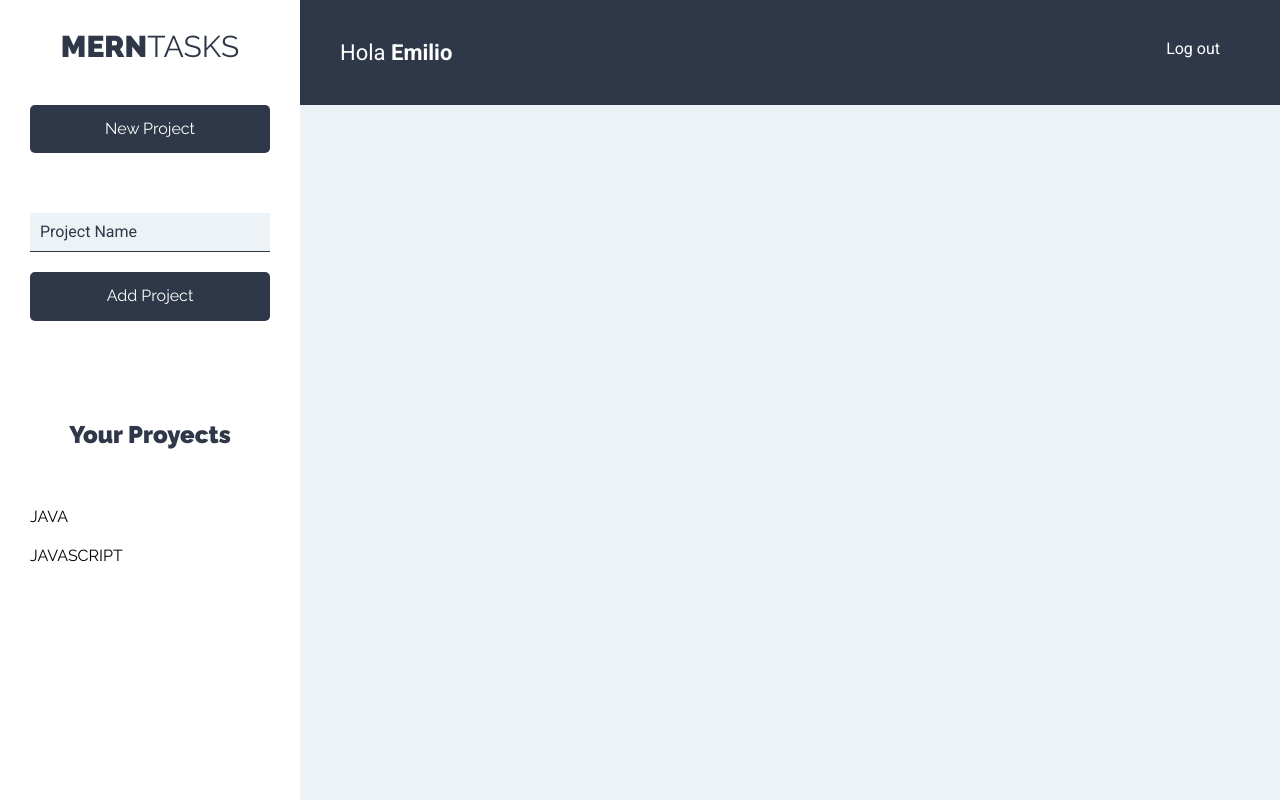
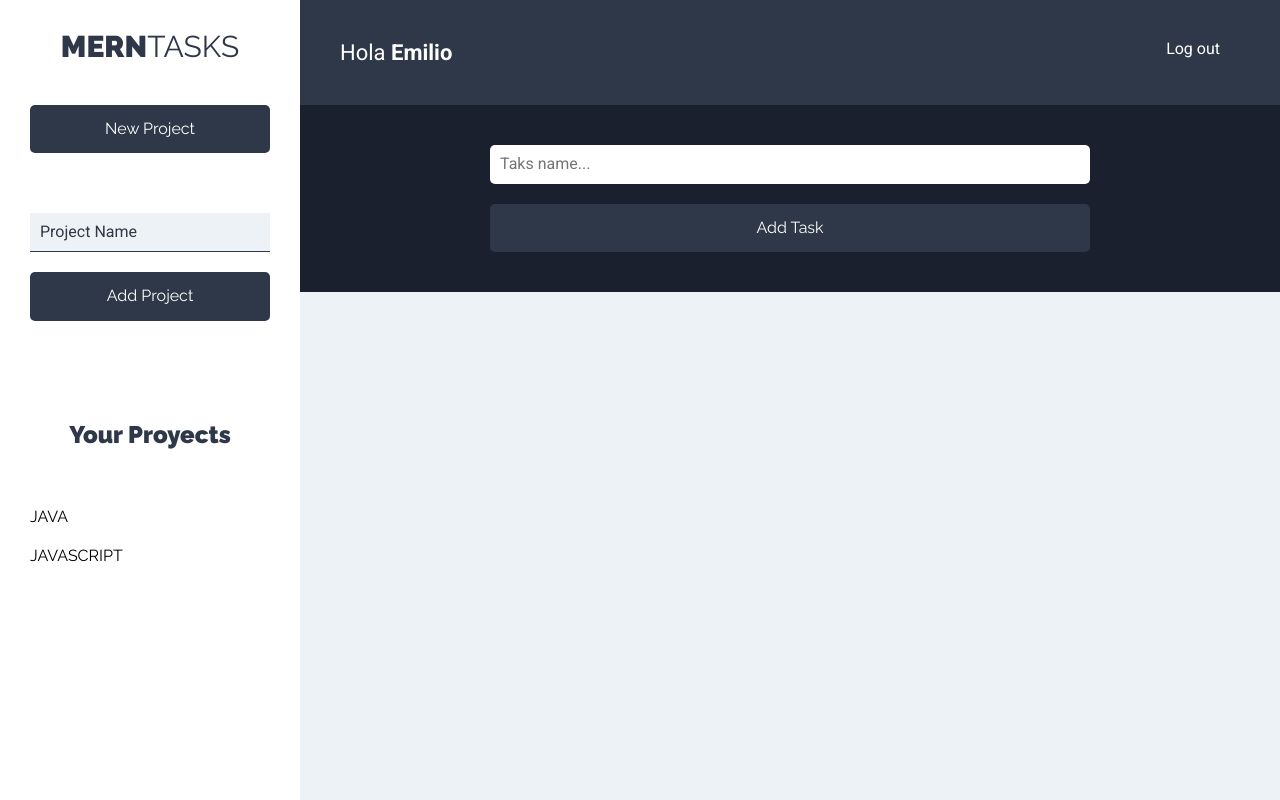
Before and after one commit to emilio-v/client, a React (Create React App) app: page /projects in a window 1280 px wide. Built offline with nearby package versions, Linux system fonts and the light colour scheme.

Commit message:
added task form

```diff
--- a/src/components/projects/Projects.js
+++ b/src/components/projects/Projects.js
@@ -2,6 +2,7 @@ import React from "react";
 
 import SideBar from "../layout/SideBar";
 import Bar from "../layout/Bar";
+import TaskForm from "../tasks/TaskForm";
 
 const Projects = () => {
   return (
@@ -10,6 +11,7 @@ const Projects = () => {
       <div className="seccion-principal">
         <Bar />
         <main>
+          <TaskForm />
           <div className="contenedor-tareas"></div>
         </main>
       </div>
--- /dev/null
+++ b/src/components/tasks/TaskForm.js
@@ -0,0 +1,28 @@
+import React from "react";
+
+const TaskForm = () => {
+  return (
+    <div className="formulario">
+      <form>
+        <div className="contenedor-input">
+          <input
+            type="text"
+            className="input-text"
+            placeholder="Taks name..."
+            name="name"
+          />
+        </div>
+
+        <div className="contenedor-input">
+          <input
+            type="submit"
+            className="btn btn-primario btn-submit btn-block"
+            value="Add Task"
+          />
+        </div>
+      </form>
+    </div>
+  );
+};
+
+export default TaskForm;
```
Also changed, not shown: src/components/tasks/Task.js (added, +7 -0 lines), src/components/tasks/TaskList.js (added).
